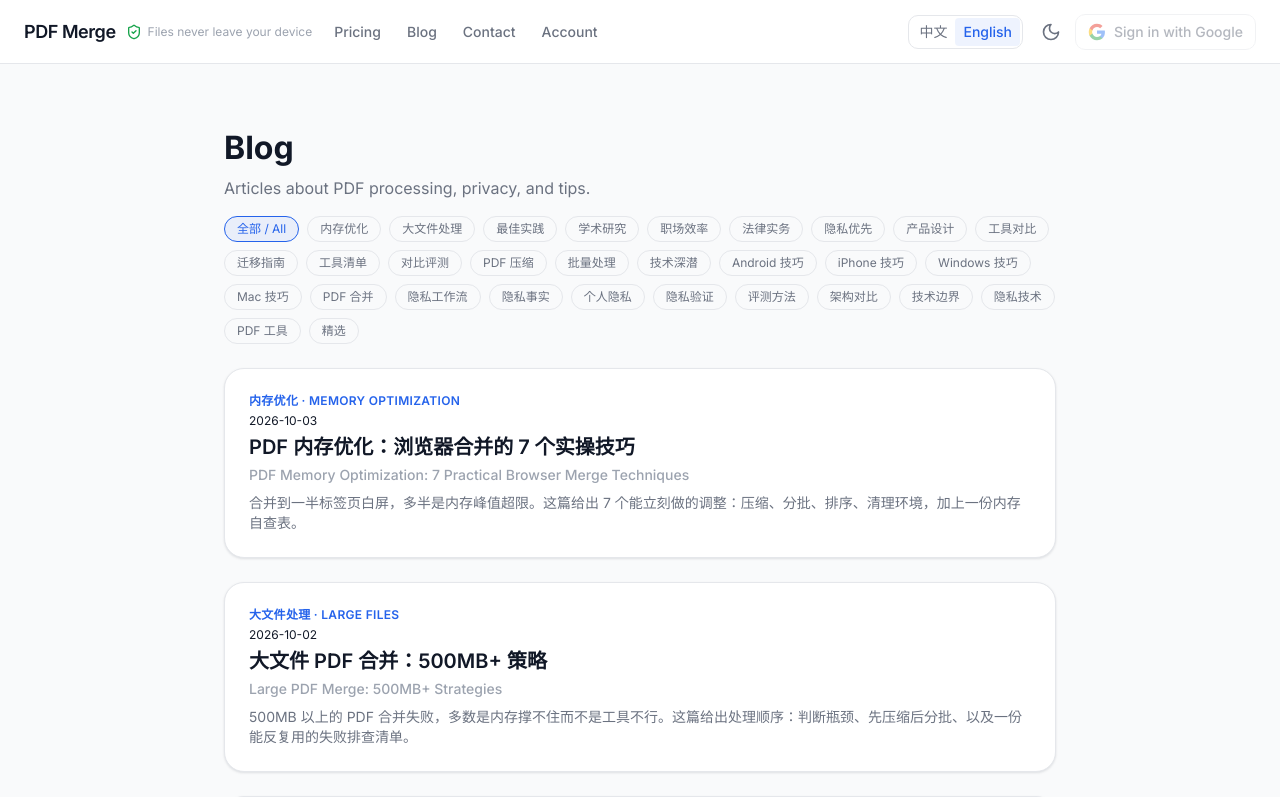
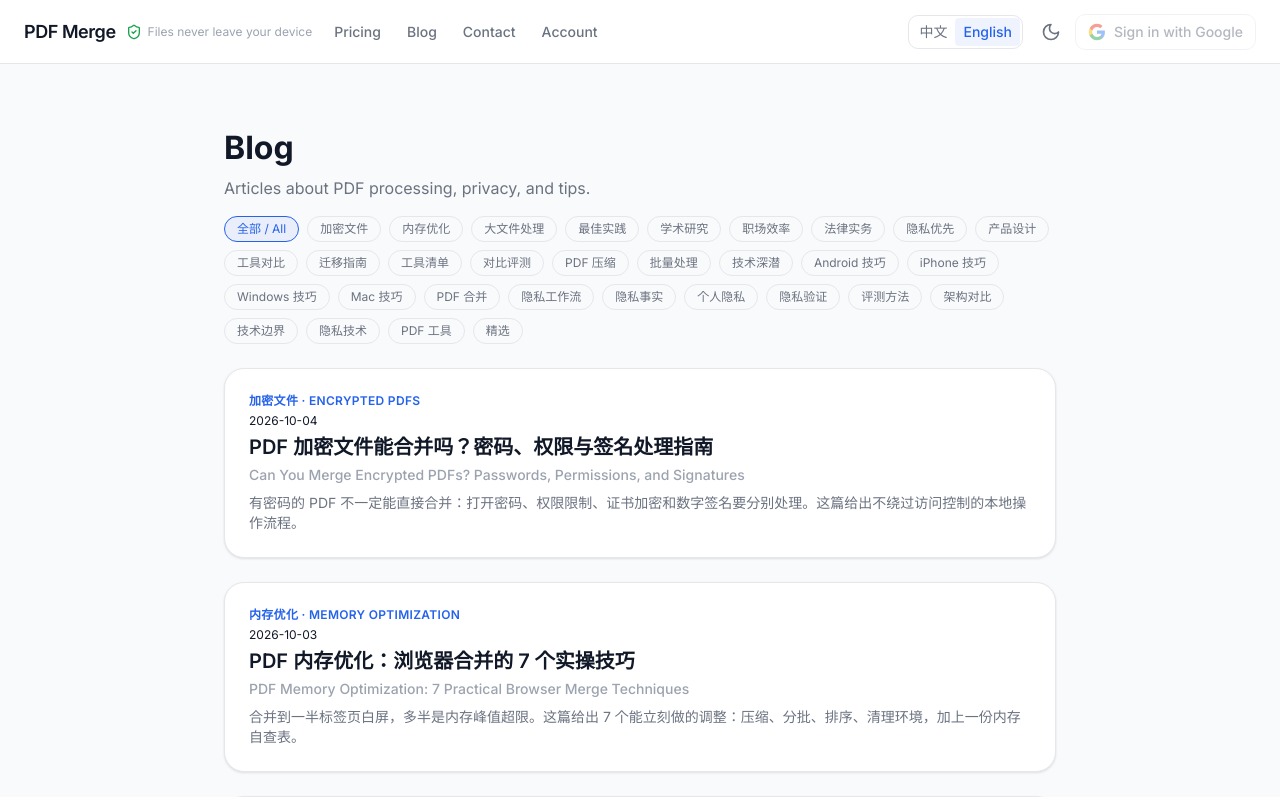
Before and after one commit to 863683348/pdf-merge-next, a Next.js app: page /blog in a window 1280 px wide. Shown: the top 797 px of the page. Built offline with nearby package versions, Linux system fonts and the light colour scheme; no server answers.

Commit message:
blog(day62): PDF 加密文件能合并吗？ / Can You Merge Encrypted PDFs?

```diff
--- a/app/blog/page.tsx
+++ b/app/blog/page.tsx
@@ -54,7 +54,28 @@ export default function BlogPage() {
         ))}
       </div>
 
-      {posts.map((p) => (
+      {(!active || active === '加密文件') && (
+        <Link
+          href="/blog/encrypted-pdf-can-you-merge"
+          className="mt-6 block rounded-xl border border-line bg-surface p-6 shadow-sm transition-colors duration-fast hover:bg-subtle"
+        >
+          <p className="text-caption font-semibold uppercase tracking-wide text-brand">
+            加密文件 · Encrypted PDFs
+          </p>
+          <p className="mt-1 text-xs text-fg-tertiary">2026-10-04</p>
+          <h2 className="mt-1 text-title font-semibold text-fg">
+            PDF 加密文件能合并吗？密码、权限与签名处理指南
+          </h2>
+          <p className="mt-1 text-sm font-medium text-fg-muted">
+            Can You Merge Encrypted PDFs? Passwords, Permissions, and Signatures
+          </p>
+          <p className="mt-2 text-sm text-fg-secondary">
+            有密码的 PDF 不一定能直接合并：打开密码、权限限制、证书加密和数字签名要分别处理。这篇给出不绕过访问控制的本地操作流程。
+          </p>
+        </Link>
+      )}
+
+      {posts.filter((p) => p.slug !== 'encrypted-pdf-can-you-merge').map((p) => (
         <Link
           key={p.slug}
           href={`/blog/${p.slug}`}
--- a/src/lib/blog/posts.json
+++ b/src/lib/blog/posts.json
@@ -415,5 +415,14 @@
     "enTitle": "PDF Memory Optimization: 7 Practical Browser Merge Techniques",
     "zhDesc": "合并到一半标签页白屏，多半是内存峰值超限。这篇给出 7 个能立刻做的调整：压缩、分批、排序、清理环境，加上一份内存自查表。",
     "enDesc": "A blank tab halfway through a merge is almost always a memory peak, not a tool bug. Seven changes you can make today: compress, batch, reorder, clear the environment, plus a symptom-to-fix table."
+  },
+  {
+    "slug": "encrypted-pdf-can-you-merge",
+    "tag": "加密文件 · Encrypted PDFs",
+    "date": "2026-10-04",
+    "zhTitle": "PDF 加密文件能合并吗？密码、权限与签名处理指南",
+    "enTitle": "Can You Merge Encrypted PDFs? Passwords, Permissions, and Signatures",
+    "zhDesc": "有密码的 PDF 不一定能直接合并：打开密码、权限限制、证书加密和数字签名要分别处理。这篇给出不绕过访问控制的本地操作流程。",
+    "enDesc": "Password-protected PDFs need different handling for open passwords, permission controls, certificate encryption, and digital signatures. Here is a lawful local workflow."
   }
 ]
```
Lines whose indentation alone changed are shown as unchanged.
